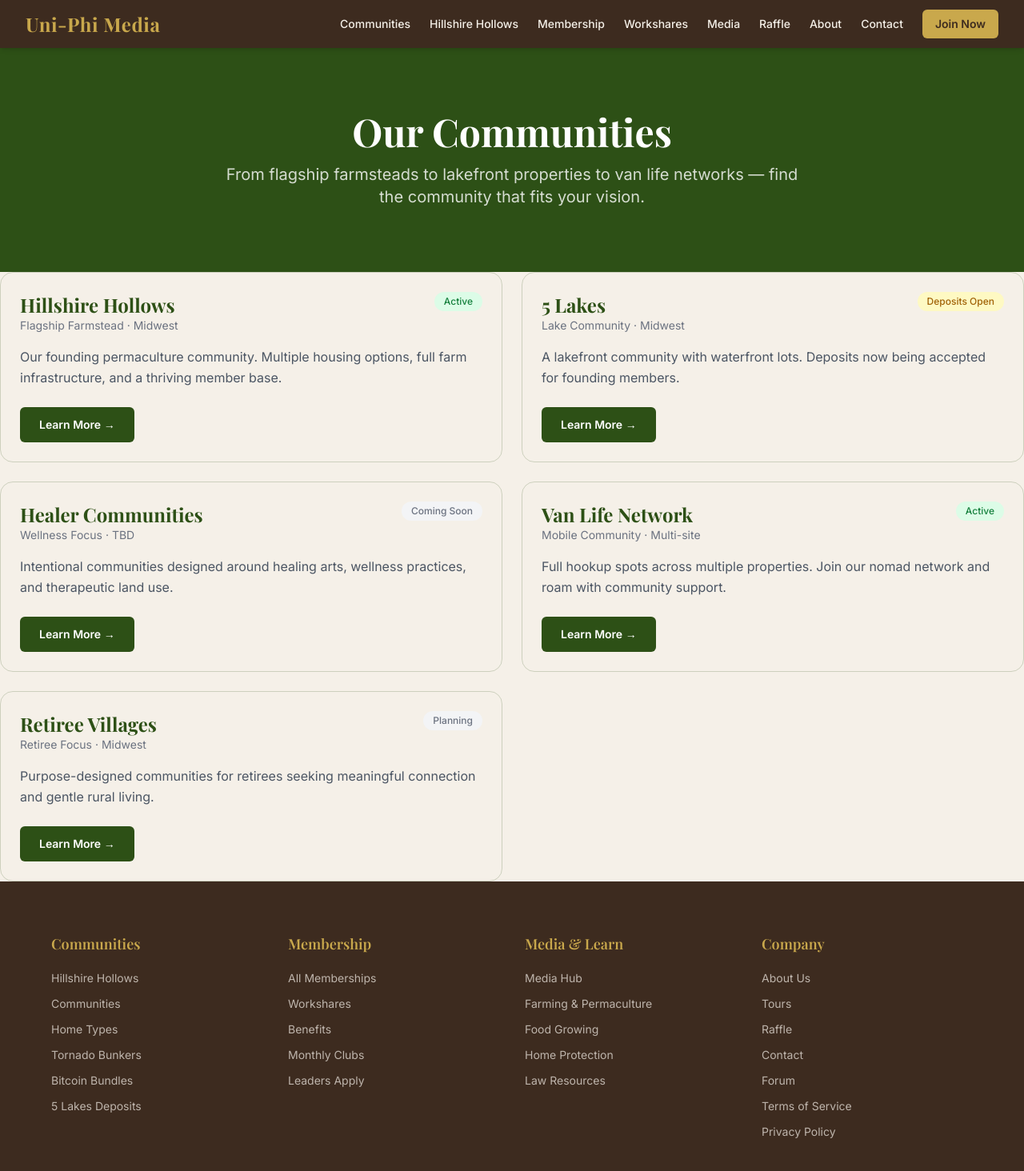
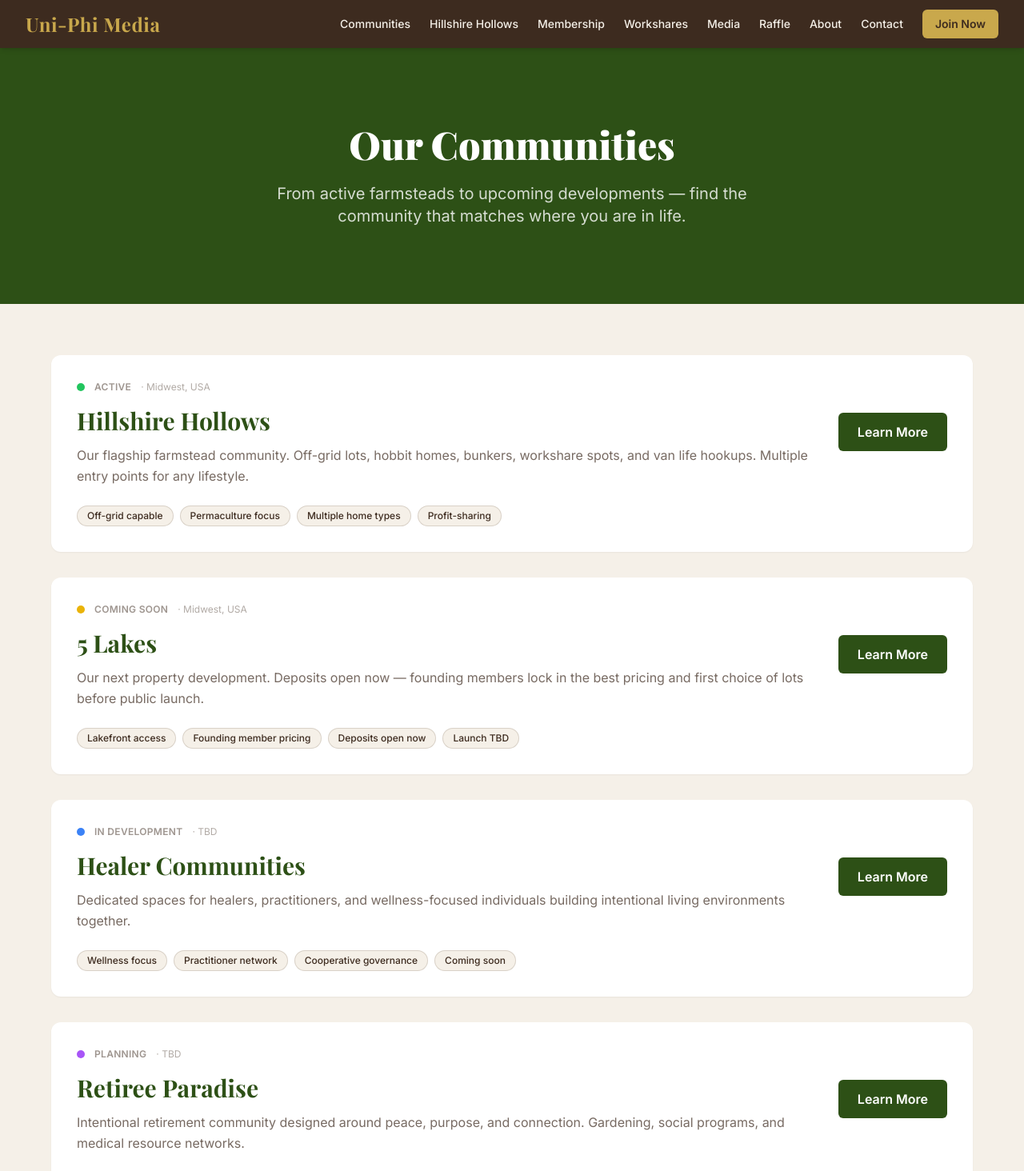
Before and after one commit to dutchiono/uniphimedia, a Next.js app: page /communities in a window 1280 px wide. Shown: the top 1464 px of the page at 80% size. Built offline with nearby package versions, Linux system fonts and the light colour scheme.

Commit message:
feat: complete site rebuild — all core pages, nav, footer, design system

```diff
--- a/src/app/communities/page.tsx
+++ b/src/app/communities/page.tsx
@@ -1,54 +1,88 @@
-import type { Metadata } from 'next';
-import Link from 'next/link';
-
-export const metadata: Metadata = {
-  title: 'Communities',
-  description: 'Explore all Uni-Phi communities — farmsteads, van life spots, retiree communities, and more across the Midwest.',
-};
+import Link from 'next/link'
 
 const communities = [
-  { name: 'Hillshire Hollows', type: 'Flagship Farmstead', location: 'Midwest', status: 'Active', href: '/hsh', description: 'Our founding permaculture community. Multiple housing options, full farm infrastructure, and a thriving member base.' },
-  { name: '5 Lakes', type: 'Lake Community', location: 'Midwest', status: 'Deposits Open', href: '/contact', description: 'A lakefront community with waterfront lots. Deposits now being accepted for founding members.' },
-  { name: 'Healer Communities', type: 'Wellness Focus', location: 'TBD', status: 'Coming Soon', href: '/contact', description: 'Intentional communities designed around healing arts, wellness practices, and therapeutic land use.' },
-  { name: 'Van Life Network', type: 'Mobile Community', location: 'Multi-site', status: 'Active', href: '/membership', description: 'Full hookup spots across multiple properties. Join our nomad network and roam with community support.' },
-  { name: 'Retiree Villages', type: 'Retiree Focus', location: 'Midwest', status: 'Planning', href: '/contact', description: 'Purpose-designed communities for retirees seeking meaningful connection and gentle rural living.' },
-];
+  {
+    name: 'Hillshire Hollows',
+    status: 'Active',
+    statusColor: 'bg-green-500',
+    location: 'Midwest, USA',
+    desc: 'Our flagship farmstead community. Off-grid lots, hobbit homes, bunkers, workshare spots, and van life hookups. Multiple entry points for any lifestyle.',
+    href: '/hsh',
+    features: ['Off-grid capable', 'Permaculture focus', 'Multiple home types', 'Profit-sharing'],
+  },
+  {
+    name: '5 Lakes',
+    status: 'Coming Soon',
+    statusColor: 'bg-yellow-500',
+    location: 'Midwest, USA',
+    desc: 'Our next property development. Deposits open now — founding members lock in the best pricing and first choice of lots before public launch.',
+    href: '/contact',
+    features: ['Lakefront access', 'Founding member pricing', 'Deposits open now', 'Launch TBD'],
+  },
+  {
+    name: 'Healer Communities',
+    status: 'In Development',
+    statusColor: 'bg-blue-500',
+    location: 'TBD',
+    desc: 'Dedicated spaces for healers, practitioners, and wellness-focused individuals building intentional living environments together.',
+    href: '/contact',
+    features: ['Wellness focus', 'Practitioner network', 'Cooperative governance', 'Coming soon'],
+  },
+  {
+    name: 'Retiree Paradise',
+    status: 'Planning',
+    statusColor: 'bg-purple-500',
+    location: 'TBD',
+    desc: 'Intentional retirement community designed around peace, purpose, and connection. Gardening, social programs, and medical resource networks.',
+    href: '/contact',
+    features: ['55+ focus', 'Social programs', 'Medical resources', 'Garden community'],
+  },
+  {
+    name: 'Vacation / SHTF Spots',
+    status: 'Active',
+    statusColor: 'bg-green-500',
+    location: 'Hillshire Hollows',
+    desc: 'Short-term vacation stays or emergency bug-out properties. Rent for a week or own your own spot for when life gets uncertain.',
+    href: '/contact',
+    features: ['Short-term rental', 'Bug-out capable', 'Off-grid ready', 'Community access'],
+  },
+]
 
 export default function CommunitiesPage() {
   return (
-    <div>
-      <section className="bg-brand-green text-white py-20 text-center">
-        <div className="max-w-3xl mx-auto px-4">
-          <h1 className="font-heading text-5xl font-bold mb-4">Our Communities</h1>
-          <p className="text-xl text-white/80">
-            From flagship farmsteads to lakefront properties to van life networks —
-            find the community that fits your vision.
-          </p>
+    <>
+      <section className="bg-brand-green text-white section-pad py-24 text-center">
+        <div className="container-max">
+          <h1 className="font-heading text-5xl font-black mb-6">Our Communities</h1>
+          <p className="text-white/80 text-xl max-w-2xl mx-auto">From active farmsteads to upcoming developments — find the community that matches where you are in life.</p>
         </div>
       </section>
-      <section className="section">
-        <div className="grid md:grid-cols-2 gap-6">
+
+      <section className="bg-brand-cream section-pad">
+        <div className="container-max space-y-8">
           {communities.map(c => (
-            <div key={c.name} className="border border-brand-green/20 rounded-2xl p-6 hover:shadow-lg transition-shadow">
-              <div className="flex items-start justify-between mb-4">
-                <div>
-                  <h3 className="font-heading text-2xl font-bold text-brand-green">{c.name}</h3>
-                  <p className="text-sm text-gray-500">{c.type} · {c.location}</p>
+            <div key={c.name} className="bg-white rounded-xl p-8 shadow-sm hover:shadow-md transition-shadow flex flex-col md:flex-row gap-8">
+              <div className="flex-1">
+                <div className="flex items-center gap-3 mb-4">
+                  <span className={`inline-block w-2.5 h-2.5 rounded-full ${c.statusColor}`} />
+                  <span className="text-xs font-semibold uppercase tracking-wide text-brand-bark/50">{c.status}</span>
+                  <span className="text-xs text-brand-bark/40">· {c.location}</span>
                 </div>
-                <span className={`text-xs px-3 py-1 rounded-full font-medium ${
-                  c.status === 'Active' ? 'bg-green-100 text-green-700' :
-                  c.status === 'Deposits Open' ? 'bg-yellow-100 text-yellow-700' :
-                  'bg-gray-100 text-gray-500'
-                }`}>{c.status}</span>
+                <h3 className="font-heading text-3xl font-bold text-brand-green mb-3">{c.name}</h3>
+                <p className="text-brand-bark/70 leading-relaxed mb-6">{c.desc}</p>
+                <ul className="flex flex-wrap gap-2">
+                  {c.features.map(f => (
+                    <li key={f} className="bg-brand-cream text-brand-bark text-xs font-medium px-3 py-1 rounded-full border border-brand-stone/20">{f}</li>
+                  ))}
+                </ul>
               </div>
-              <p className="text-gray-600 mb-6 leading-relaxed">{c.description}</p>
-              <Link href={c.href} className="btn-primary text-sm inline-block">
-                Learn More →
-              </Link>
+              <div className="flex items-center md:items-start md:pt-10">
+                <Link href={c.href} className="btn-primary whitespace-nowrap">Learn More</Link>
+              </div>
             </div>
           ))}
         </div>
       </section>
-    </div>
-  );
+    </>
+  )
 }
```
